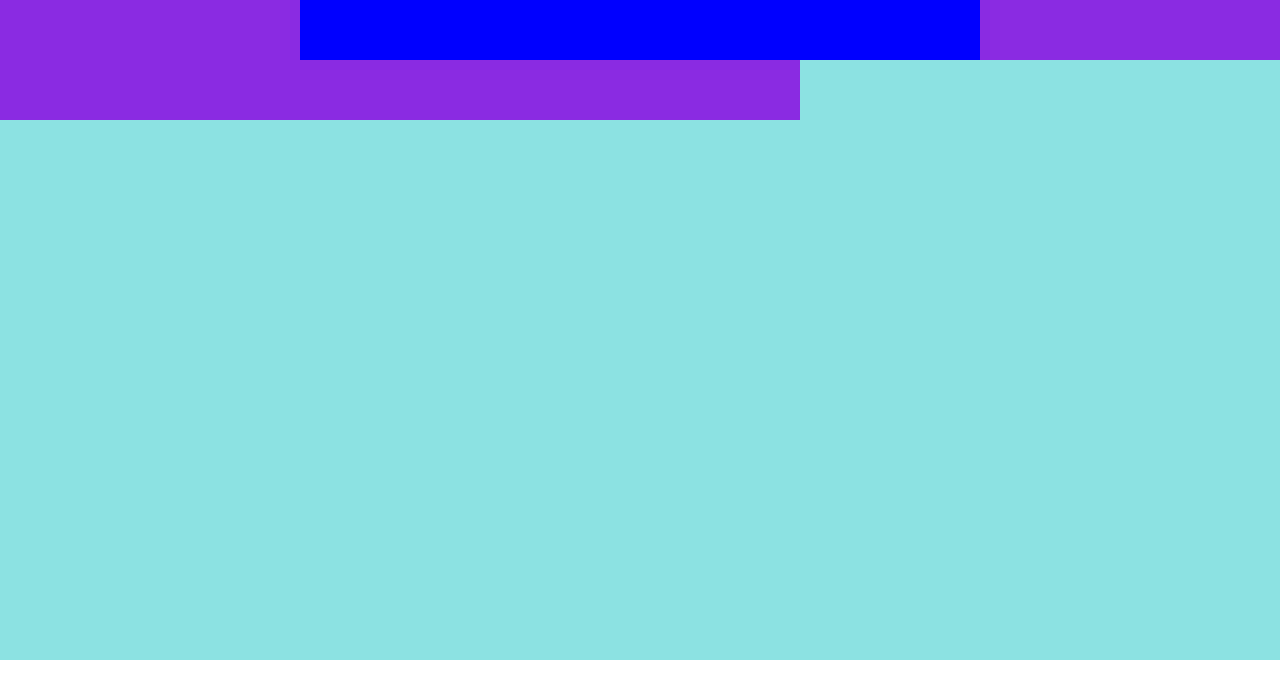
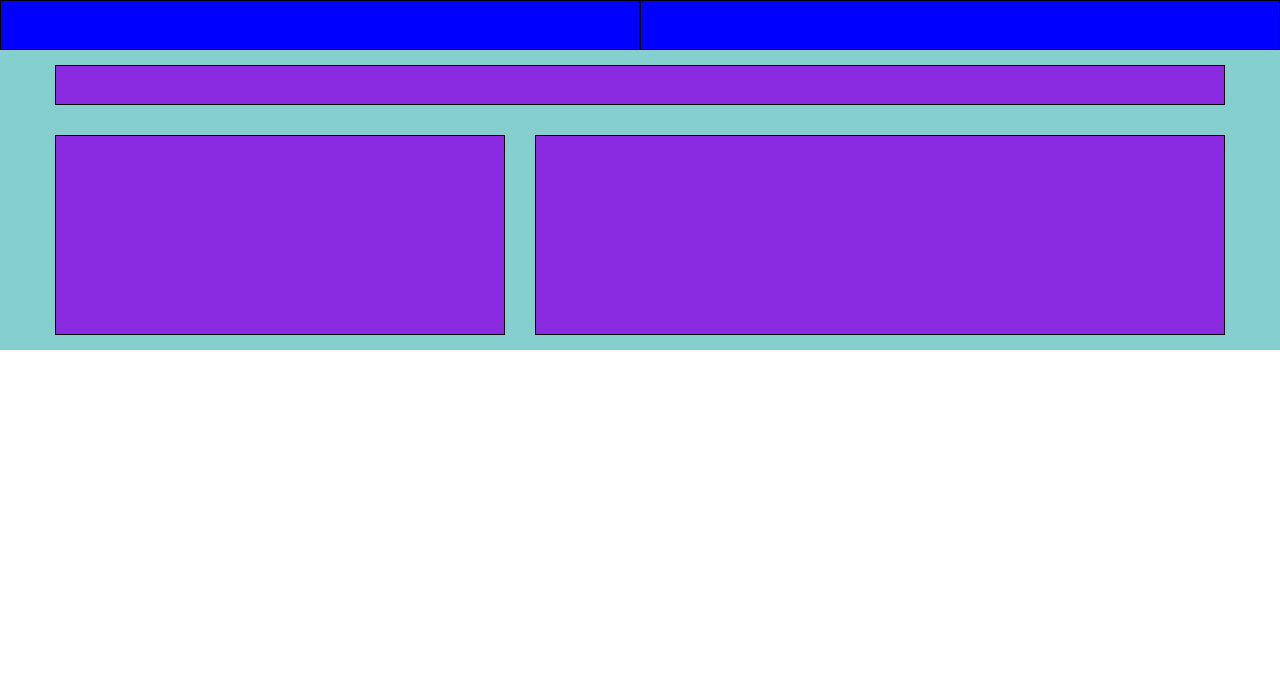
Before and after one commit to Nicola-Lippo/htmlcss-dropbox, a plain HTML site: page index.html in a window 1280 px wide. Drawn offline with Linux system fonts and the light colour scheme.

Commit message:
[restarts] nuova versione

```diff
--- a/css/style.css
+++ b/css/style.css
@@ -4,10 +4,15 @@
     box-sizing: border-box;
 }
 
-/* CLASSI DI UTILITY */
+/* CLASSI DI UTILITY + CONTAINER */
 
-.d-flex {
-    display: flex;
+.container-100 {
+    width: 100%;
+}
+
+.container {
+    max-width: 1200px;
+    margin: 0 auto;
 }
 
 .riga {
@@ -15,47 +20,63 @@
     flex-wrap: wrap;
 }
 
-.space-bet {
-    justify-content: space-between;
+/* FINE CLASSI DI UTILITY */
+
+/* CLASSI COL- */
+
+.col-40 {
+    width: 40%;
 }
 
-/* FINE CLASSI DI UTILITY */
+.col-50 {
+    width: 50%;
+}
+
+.col-60 {
+    width: 60%;
+}
+
+.col-100 {
+    width: 100%;
+}
+
+/* FINE CLASSI COL- */
 
 /* HEADER LAYAOUT */
 
-header {
+.cont-header {
+    height: 50px;
     background-color: blue;
-    height: 60px;
+    border: 1px solid black;
 }
 
-.cont-header {
-    width: 300px;
-    height: 60px;
-    background-color: blueviolet;
-
-}
 
 /* FINE HEADER LAYAOUT */
 
 /* MAIN LAYAOUT */
 
-.max-container {
-    height: 600px;
-    width: 100%;
-    background-color: rgb(140, 226, 226);
+.azzurro {
+    background-color: rgb(133, 207, 207);
 }
 
 .contenuto {
-    margin: 0 auto;
+    background-color: blueviolet;
+    border: 1px solid black;
+    margin: 15px;
 }
 
 /* PRIMO BLOCCO */
 
-#testo-iniziale {
-    width: 800px;
-    height: 60px;
-    background-color: blueviolet;
-}
 
 
 /* FINE MAIN LAYAOUT */
+
+/* CANCELLARE PROSSIMAMENTE ALTEZZE FISSE PER BLOCCHI COLORATI */
+
+.h-40 {
+    height: 40px;
+}
+
+.h-200 {
+    height: 200px;
+}
--- a/index.html
+++ b/index.html
@@ -10,22 +10,35 @@
 <body>
 
     <header>
-        <div class="d-flex space-bet">
-            <div class="cont-header"></div>
-            <div class="cont-header"></div>
+        <div class="container-100">
+            <div class="riga">
+                <div class="col-50">
+                    <div class="cont-header"></div>
+                </div>
+                <div class="col-50">
+                    <div class="cont-header"></div>
+                </div>
+            </div>
         </div>
     </header>
 
     <main>
-
         <!--PRIMO BLOCCO-->
-        <section class="max-container">
-            <div class="contenuto">
-                <div id="testo-iniziale"></div>
-                <div id="paragrafo-1"></div>
-                <div id="foto-1"></div>
+        <div class="azzurro">
+            <div class="container">
+                <div class="riga">
+                    <div class="col-100">
+                        <div class="contenuto h-40"></div>
+                    </div>
+                    <div class="col-40">
+                        <div class="contenuto h-200"></div>
+                    </div>
+                    <div class="col-60">
+                        <div class="contenuto h-200"></div>
+                    </div>
+                </div>
             </div>
-        </section>
+        </div>
 
     </main>
 
```
